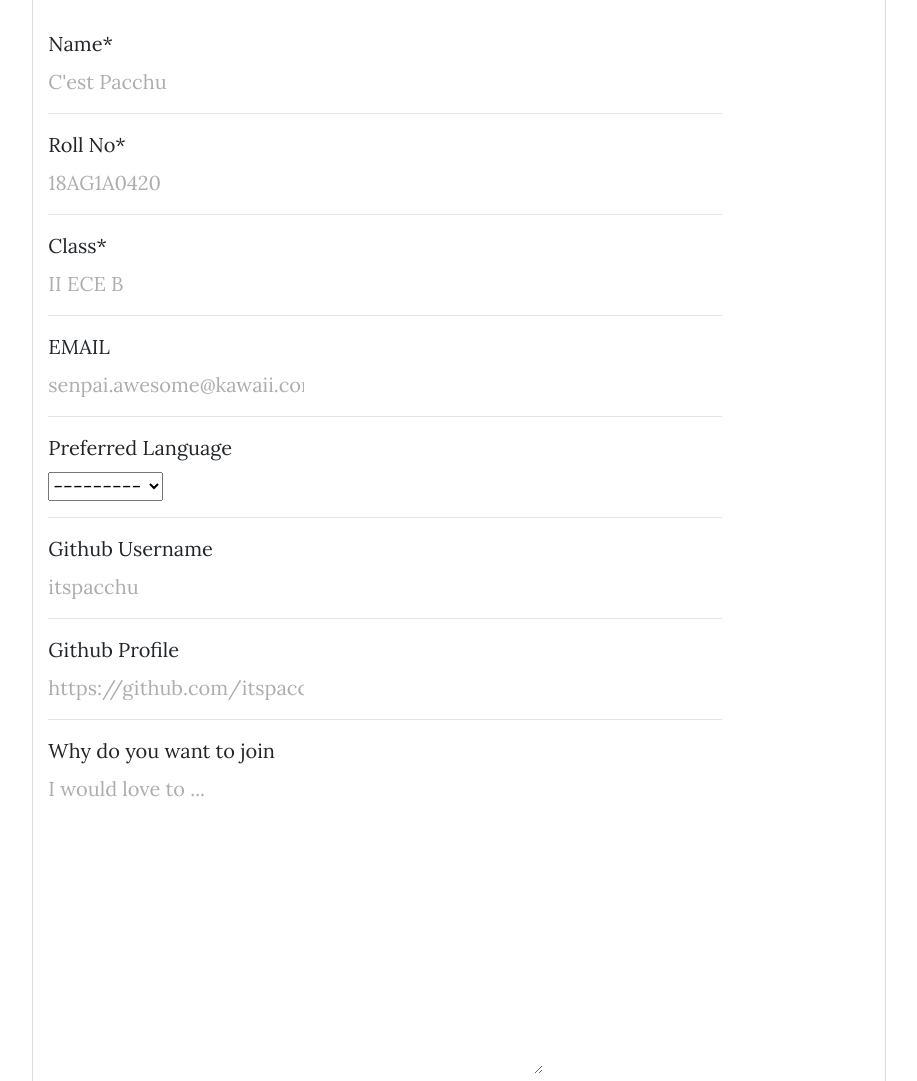
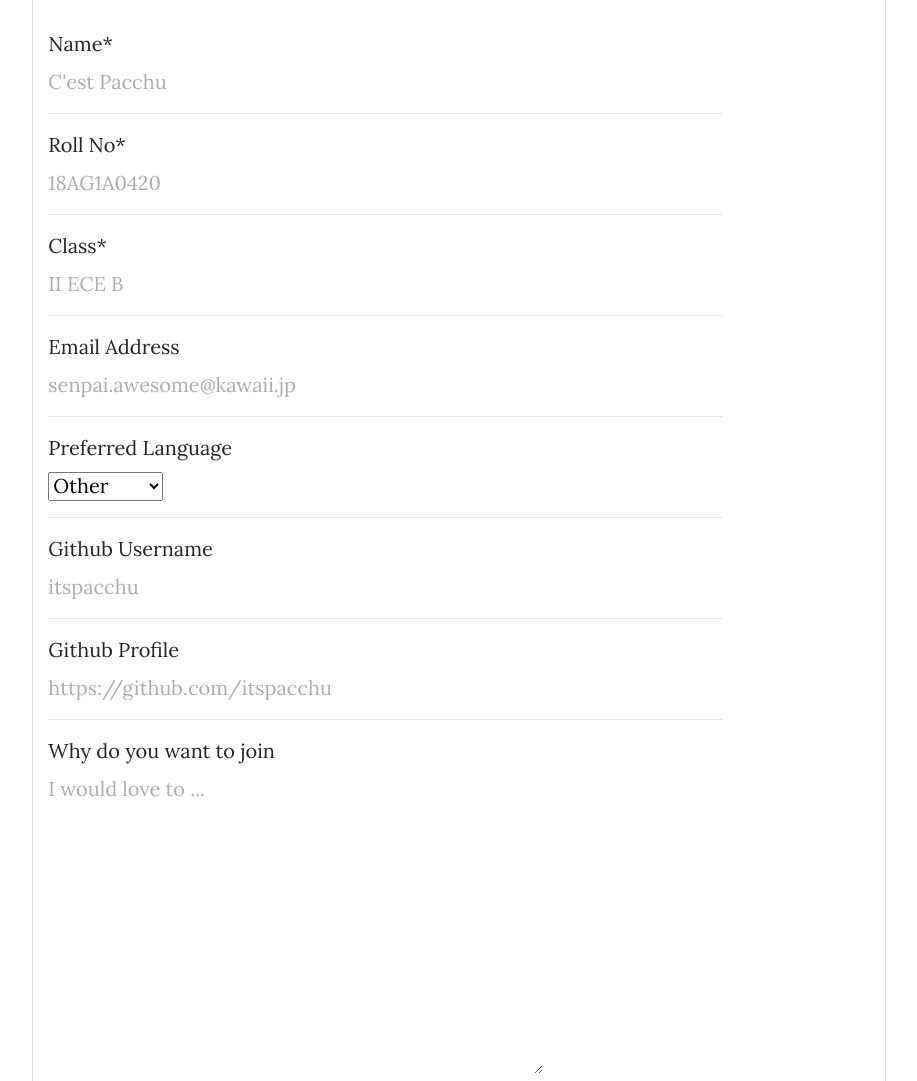
Before and after one commit to itspacchu/Pacchu-Forums-page-django, a Django app: page / in a window 1280 px wide. Shown: the part 733-1814 px from the top of the page, without its empty margins (181-1098 px from the left). Run offline with Django 3.2, Linux system fonts and the light colour scheme; data that the repository does not hold is empty; some libraries are stand-ins or nearby versions; some web fonts are replaced.

Commit message:
MinorFixes

```diff
--- a/dataform/form/forms.py
+++ b/dataform/form/forms.py
@@ -41,6 +41,9 @@ class SnipperForm(forms.ModelForm):
             'githublink',
             'body',
         }
+        widgets = {
+        #'languages': forms.RadioSelect(),
+        }
 
     field_order =  [
         'name',
--- a/dataform/form/models.py
+++ b/dataform/form/models.py
@@ -51,14 +51,15 @@ class Snippet(models.Model):
         choices=choices,
         blank=True,
         max_length=200,
+        default="other",
         verbose_name="Preferred Language"
         )
 
     email = models.EmailField(
         blank=True,
         default=' ',
-        verbose_name="EMAIL",
-        help_text="senpai.awesome@kawaii.com"
+        verbose_name="Email Address",
+        help_text="senpai.awesome@kawaii.jp"
 
         )
 
--- a/dataform/form/static/assets/css/main.css
+++ b/dataform/form/static/assets/css/main.css
@@ -1,29 +1,5 @@
 
 
-
-
-/*//////////////////////////////////////////////////////////////////
-[ FONT ]*/
-
-@font-face {
-  font-family: Poppins-Regular;
-  src: url('../fonts/poppins/Poppins-Regular.ttf');
-}
-
-@font-face {
-  font-family: Poppins-Medium;
-  src: url('../fonts/poppins/Poppins-Medium.ttf');
-}
-
-@font-face {
-  font-family: Poppins-Bold;
-  src: url('../fonts/poppins/Poppins-Bold.ttf');
-}
-
-@font-face {
-  font-family: Poppins-SemiBold;
-  src: url('../fonts/poppins/Poppins-SemiBold.ttf');
-}
 
 
 
@@ -85,7 +61,8 @@ ul, li {
 /*---------------------------------------------*/
 input {
 	outline: none;
-	border: none;
+  border: none;
+  width: 100%;
 }
 
 textarea {
```
